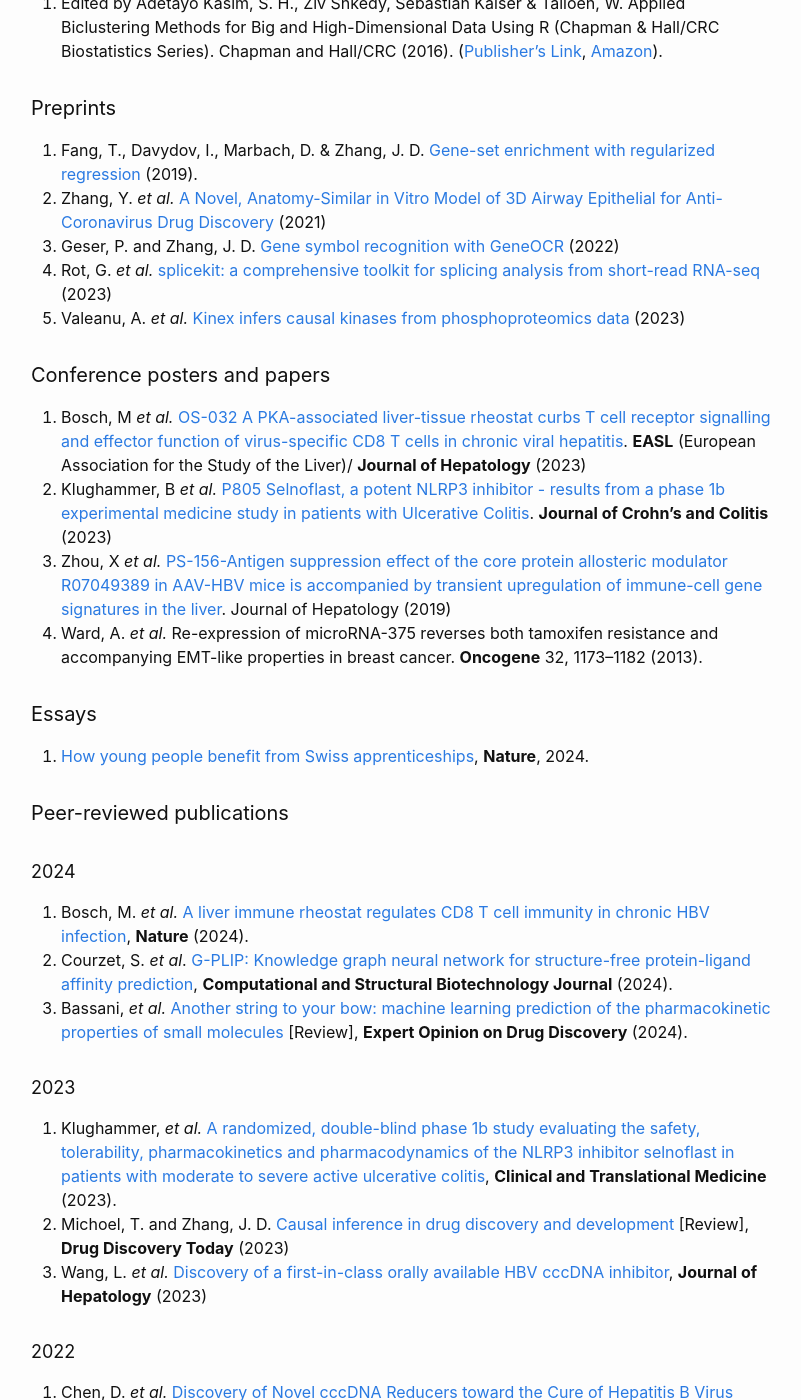
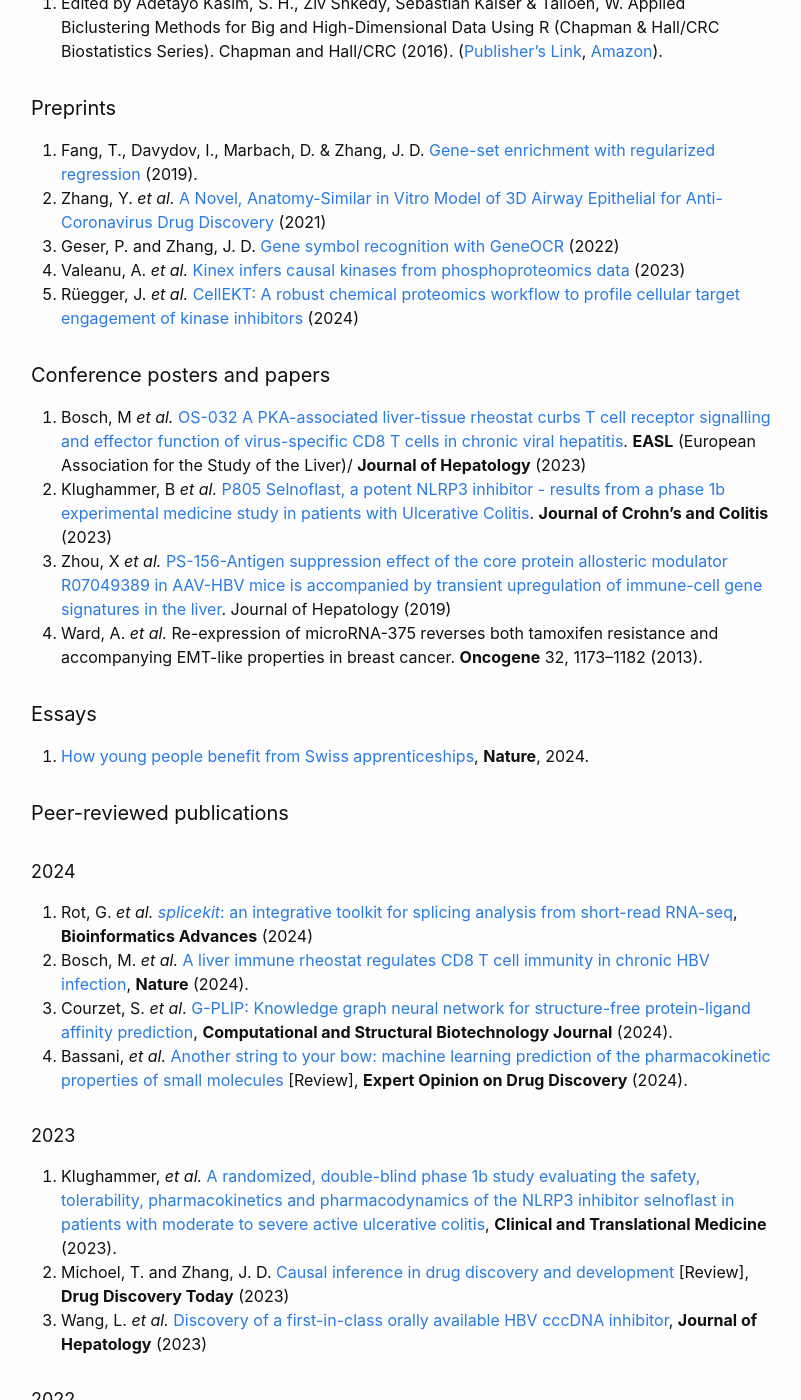
Before and after one commit to Accio/accio.github.io, a Jekyll site: the page built from _pages/publications.md, in a window 1280 px wide and 1400 px high, scrolled down 425 px. Shown: the whole window, without its empty margins (239-1040 px from the left). Built offline with Jekyll 4.4.1, drawn with Linux system fonts in a browser that asks for light colours.

Commit message:
add CellEKT, and move splicekit

```diff
--- a/_pages/publications.md
+++ b/_pages/publications.md
@@ -30,8 +30,8 @@ See also my [Google Scholar profile](https://scholar.google.com/citations?user=t
    Epithelial for Anti-Coronavirus Drug
    Discovery](https://doi.org/10.1101/2021.03.03.433824) (2021)
 3. Geser, P. and Zhang, J. D. [Gene symbol recognition with GeneOCR](https://www.biorxiv.org/content/10.1101/2022.07.01.498459v3) (2022)
-4. Rot, G. *et al.* [splicekit: a comprehensive toolkit for splicing analysis from short-read RNA-seq](https://www.biorxiv.org/content/10.1101/2023.05.25.542256v1) (2023)
-5. Valeanu, A. *et al.* [Kinex infers causal kinases from phosphoproteomics data](https://www.biorxiv.org/content/10.1101/2023.11.23.568445v1) (2023)
+4. Valeanu, A. *et al.* [Kinex infers causal kinases from phosphoproteomics data](https://www.biorxiv.org/content/10.1101/2023.11.23.568445v1) (2023)
+5. Rüegger, J. *et al.* [CellEKT: A robust chemical proteomics workflow to profile cellular target engagement of kinase inhibitors](https://www.biorxiv.org/content/10.1101/2024.10.01.616061v1) (2024)
 
 
 #### Conference posters and papers
@@ -49,6 +49,7 @@ See also my [Google Scholar profile](https://scholar.google.com/citations?user=t
 
 ##### 2024
 
+52. Rot, G. *et al.* [*splicekit*: an integrative toolkit for splicing analysis from short-read RNA-seq](https://www.biorxiv.org/content/10.1101/2023.05.25.542256v1), **Bioinformatics Advances** (2024)
 51. Bosch, M. *et al.* [A liver immune rheostat regulates CD8 T cell immunity in chronic HBV infection](https://doi.org/10.1038/s41586-024-07630-7), **Nature** (2024).
 50. Courzet, S. *et al*. [G-PLIP: Knowledge graph neural network for structure-free protein-ligand affinity prediction](https://doi.org/10.1016/j.csbj.2024.06.029), **Computational and Structural Biotechnology Journal** (2024).
 49. Bassani, *et al.* [Another string to your bow: machine learning prediction of the pharmacokinetic properties of small molecules](https://www.tandfonline.com/doi/full/10.1080/17460441.2024.2348157) [Review], **Expert Opinion on Drug Discovery** (2024).
```
